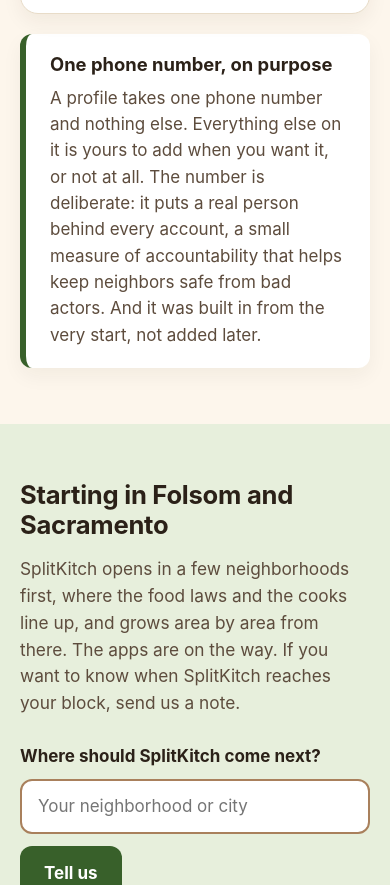
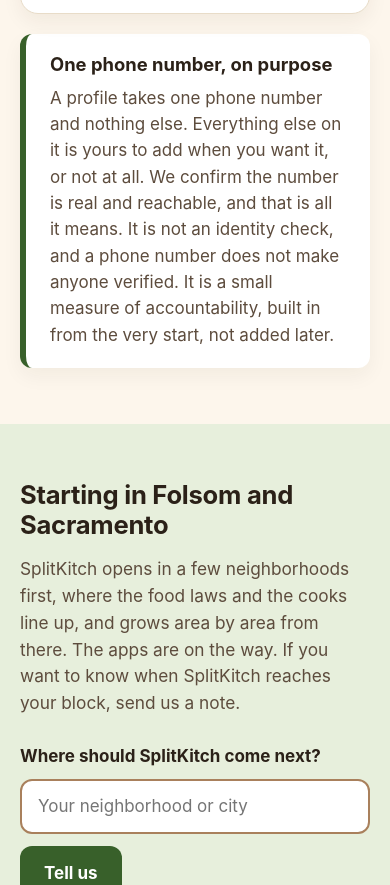
Before and after one commit to clonemyai/splitkitch, a plain HTML site: page index.html in a window 390 px wide. Shown: the part 4789-5674 px from the top of the page. Drawn offline with Linux system fonts and the light colour scheme.

Commit message:
Trust: phone number note, stated plainly (reachable, not an identity check)

```diff
--- a/index.html
+++ b/index.html
@@ -173,7 +173,7 @@
 
       <div class="note-band">
         <h3>One phone number, on purpose</h3>
-        <p>A profile takes one phone number and nothing else. Everything else on it is yours to add when you want it, or not at all. The number is deliberate: it puts a real person behind every account, a small measure of accountability that helps keep neighbors safe from bad actors. And it was built in from the very start, not added later.</p>
+        <p>A profile takes one phone number and nothing else. Everything else on it is yours to add when you want it, or not at all. We confirm the number is real and reachable, and that is all it means. It is not an identity check, and a phone number does not make anyone verified. It is a small measure of accountability, built in from the very start, not added later.</p>
       </div>
     </div>
   </section>
```
